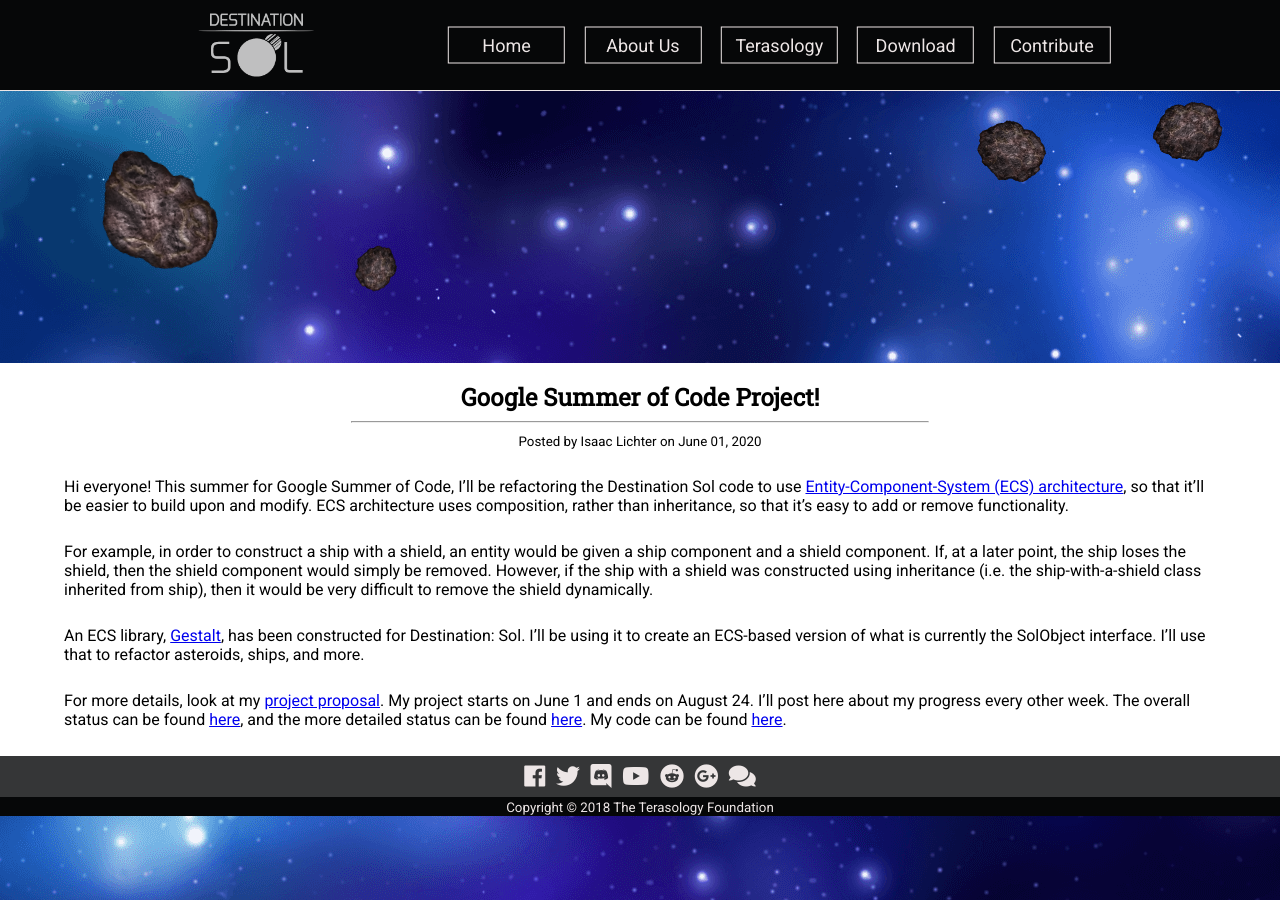
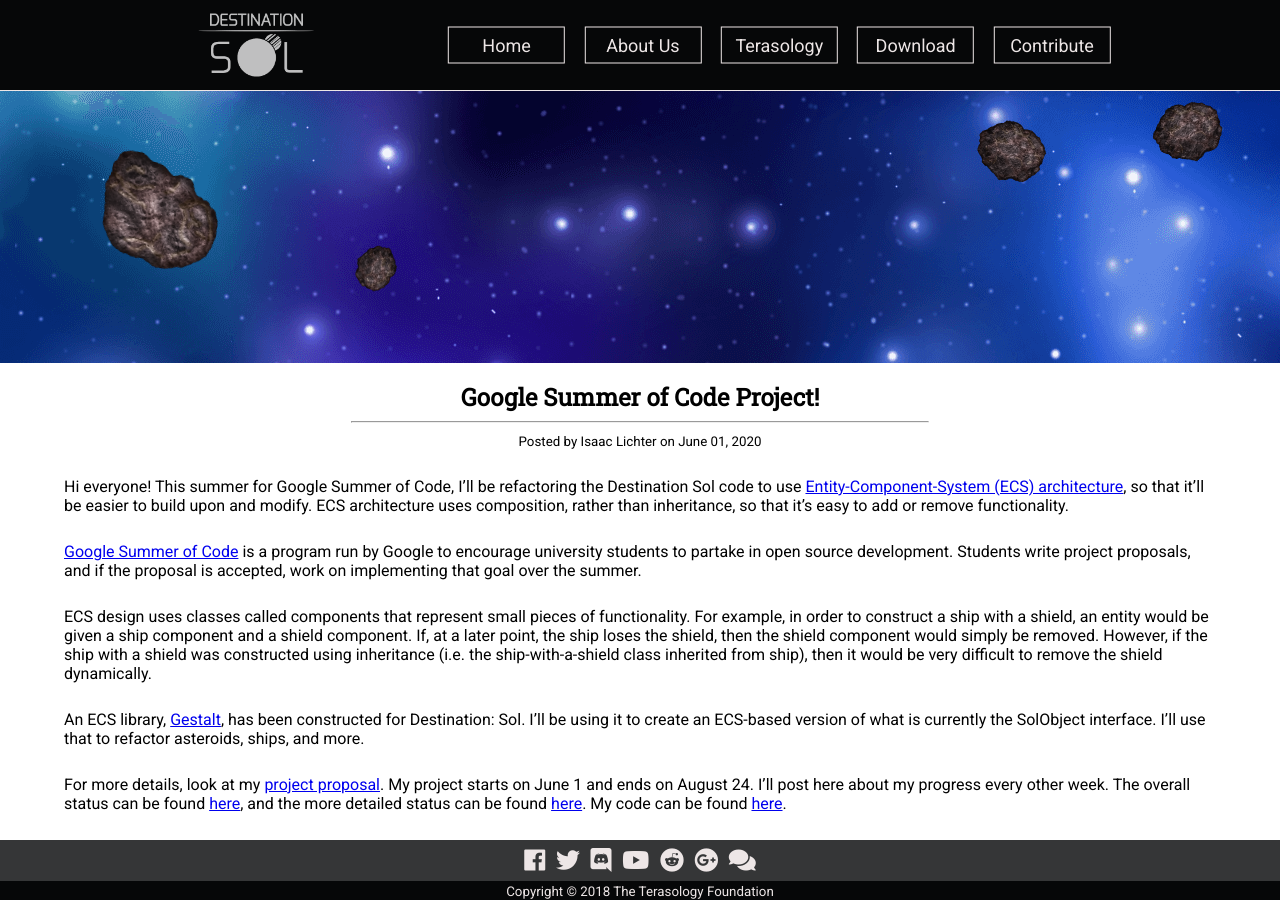
Before and after one commit to DestinationSol/DestinationSol.github.io, a Jekyll site: the page built from _posts/2020-06-01-gsoc-project.md, in a window 1280 px wide and 900 px high, scrolled down 312 px. Built offline with Jekyll 4.4.1, drawn with Linux system fonts in a browser that asks for light colours; nearby versions of some CDN libraries.

Commit message:
added GSOC description

```diff
--- a/_posts/2020-06-01-gsoc-project.md
+++ b/_posts/2020-06-01-gsoc-project.md
@@ -11,8 +11,9 @@ parallax: true
 
 Hi everyone! This summer for Google Summer of Code, I'll be refactoring the Destination Sol code to use [Entity-Component-System (ECS) architecture](https://github.com/MovingBlocks/Terasology/wiki/Entity-System-Architecture), so that it'll be easier to build upon and modify. ECS architecture uses composition, rather than inheritance, so that it's easy to add or remove functionality.
 
+[Google Summer of Code](https://summerofcode.withgoogle.com/) is a program run by Google to encourage university students to partake in open source development. Students write project proposals, and if the proposal is accepted, work on implementing that goal over the summer.
 
-For example, in order to construct a ship with a shield, an entity would be given a ship component and a shield component. If, at a later point, the ship loses the shield, then the shield component would simply be removed. However, if the ship with a shield was constructed using inheritance (i.e. the ship-with-a-shield class inherited from ship), then it would be very difficult to remove the shield dynamically.
+ECS design uses classes called components that represent small pieces of functionality. For example, in order to construct a ship with a shield, an entity would be given a ship component and a shield component. If, at a later point, the ship loses the shield, then the shield component would simply be removed. However, if the ship with a shield was constructed using inheritance (i.e. the ship-with-a-shield class inherited from ship), then it would be very difficult to remove the shield dynamically.
 
 An ECS library, [Gestalt](https://github.com/MovingBlocks/gestalt), has been constructed for Destination: Sol. I'll be using it to create an ECS-based version of what is currently the SolObject interface. I'll use that to refactor asteroids, ships, and more.
 
```
